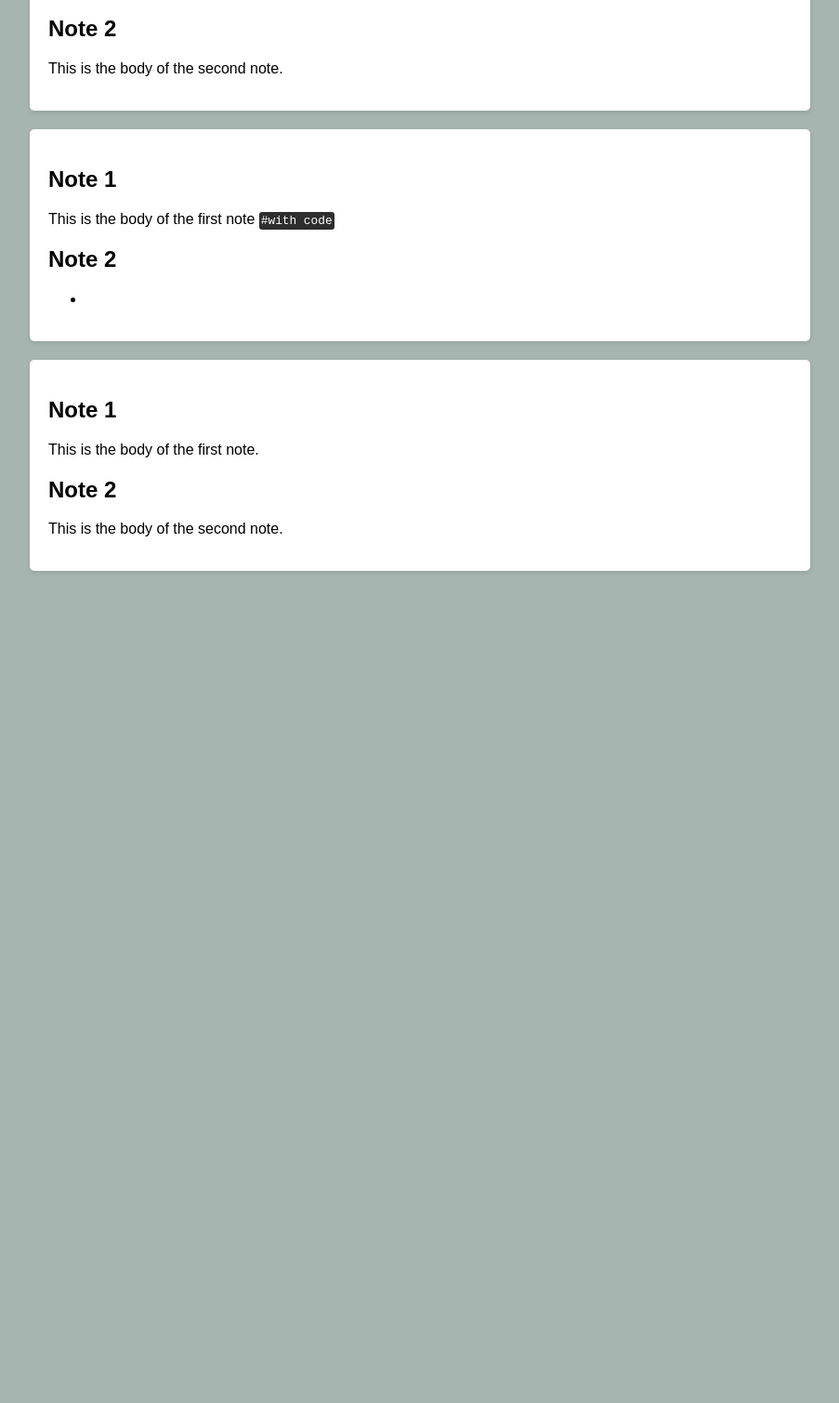
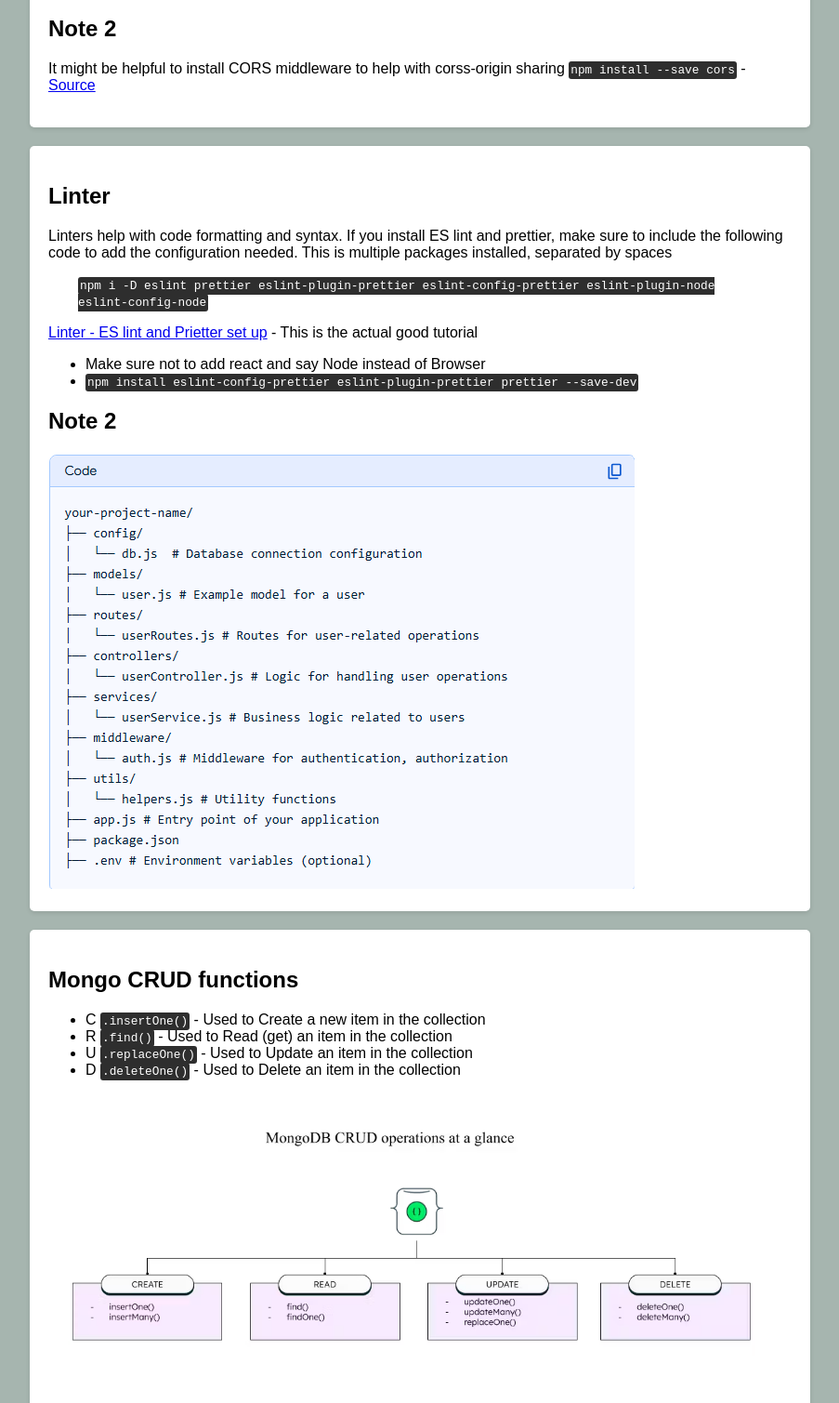
Before and after one commit to spygirl2349/cse341node, a plain HTML site: page notes/week2.html in a window 1280 px wide. Shown: the part 473-1982 px from the top of the page at 93% size, without its empty margins (188-1091 px from the left). Before the commit the page ends 1107 px from the top, so only its background shows below. Drawn offline with Linux system fonts and the light colour scheme.

Commit message:
week 3 notes pt 1

```diff
--- a/notes/week2.html
+++ b/notes/week2.html
@@ -2,7 +2,7 @@
 <html>
   <head>
     <title>Wk2 - CSE 341</title>
-    <link rel="stylesheet" href="style.css">
+    <link rel="stylesheet" href="style.css" />
   </head>
   <body>
     <div class="note">
@@ -26,7 +26,7 @@
           <li>corresponds to UPDATE in CRUD</li>
         </ul>
         <p class="code chunk">
-                        HTTP PUT http://example.com/users/123<br>
+          HTTP PUT http://example.com/users/123<br />
           HTTP PUT http://example.com/users/123/name/Ravi
         </p>
 
@@ -34,29 +34,103 @@
         <ul>
           <li>You guessed it corresponds to DELETE in CRUD</li>
         </ul>
-            <li>You can use POST or PUT to edit stored data. But mkae sure to stay consistent - <a href="https://stackabuse.com/building-a-rest-api-with-node-and-express/">Source</a></li>
+        <li>
+          You can use POST or PUT to edit stored data. But mkae sure to stay
+          consistent -
+          <a
+            href="https://stackabuse.com/building-a-rest-api-with-node-and-express/"
+            >Source</a
+          >
+        </li>
       </ul>
       <h2>Note 2</h2>
-        <p>This is the body of the second note.</p>
-
+      <p>
+        It might be helpful to install CORS middleware to help with corss-origin
+        sharing <span class="code">npm install --save cors</span> -
+        <a
+          href="https://stackabuse.com/building-a-rest-api-with-node-and-express/"
+          >Source</a
+        >
+      </p>
     </div>
     <div class="note-container">
-        <h2>Note 1</h2>
-        <p>This is the body of the first note <span class = "code">#with code</span> </p>
+      <h2>Linter</h2>
+      <p>
+        Linters help with code formatting and syntax. If you install ES lint and
+        prettier, make sure to include the following code to add the
+        configuration needed. This is multiple packages installed, separated by
+        spaces
+      </p>
+      <p class="chunk">
+        <span class="code"
+          >npm i -D eslint prettier eslint-plugin-prettier
+          eslint-config-prettier eslint-plugin-node eslint-config-node</span
+        >
+      </p>
+      <p>
+        <a
+          href="https://dev.to/knowankit/setup-eslint-and-prettier-in-react-app-357b"
+          >Linter - ES lint and Prietter set up</a
+        >
+        - This is the actual good tutorial
+      </p>
+      <ul>
+        <li>Make sure not to add react and say Node instead of Browser</li>
+        <li>
+          <span class="code"
+            >npm install eslint-config-prettier eslint-plugin-prettier prettier
+            --save-dev</span
+          >
+        </li>
+      </ul>
 
       <h2>Note 2</h2>
-        <ul>
-            <li></li>
-        </ul>
-
+      <img src="./file_org_layout2.png" alt="" />
     </div>
     <div class="note-container">
-        <h2>Note 1</h2>
+      <h2>Mongo CRUD functions</h2>
+      <ul>
+        <li>
+          C <span class="code">.insertOne()</span> - Used to Create a new item
+          in the collection
+        </li>
+        <li>
+          R <span class="code">.find()</span> - Used to Read (get) an item in
+          the collection
+        </li>
+        <li>
+          U <span class="code">.replaceOne()</span> - Used to Update an item in
+          the collection
+        </li>
+        <li>
+          D <span class="code">.deleteOne()</span> - Used to Delete an item in
+          the collection
+        </li>
+      </ul>
+      <img src="./mongo-crud.png" alt="" />
+      <p>
+        <a href="https://www.mongodb.com/resources/products/fundamentals/crud"
+          >Source</a
+        >
+      </p>
+      <h2>Swagger</h2>
+      <ul>
+        <li>
+          Swagger Autogen - generates the json file and other stuff. Use the
+          <a
+            href="https://swagger-autogen.github.io/docs/getting-started/quick-start/"
+            >Quick Start</a
+          >
+          guide to help with using this package
+        </li>
+        <li>
+          Swagger UI Express - gets the UI set up for the api-docs route -
+          <a href="https://www.npmjs.com/package/swagger-ui-express"
+            >Package Info</a
+          >
+        </li>
+      </ul>
       <p>This is the body of the first note.</p>
-
-        <h2>Note 2</h2>
-        <p>This is the body of the second note.</p>
-
     </div>
   </body>
 </html>
```
Also changed, not shown: notes/home.html (+2 -3 lines), notes/week3.html (added, +52 -0 lines), notes/file_org_layout2.png (added), notes/mongo-crud.png (added). Lines whose indentation alone changed are shown as unchanged.
